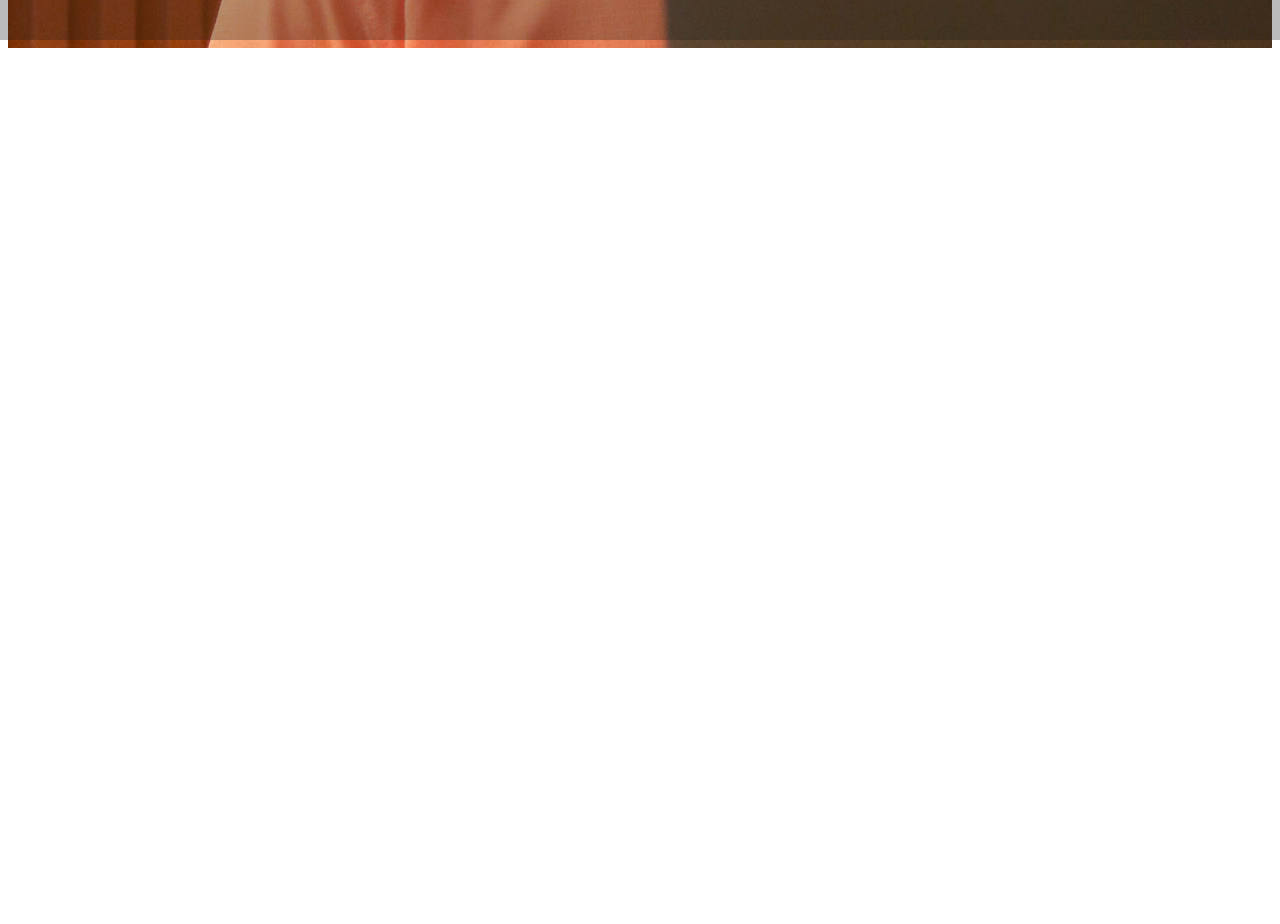
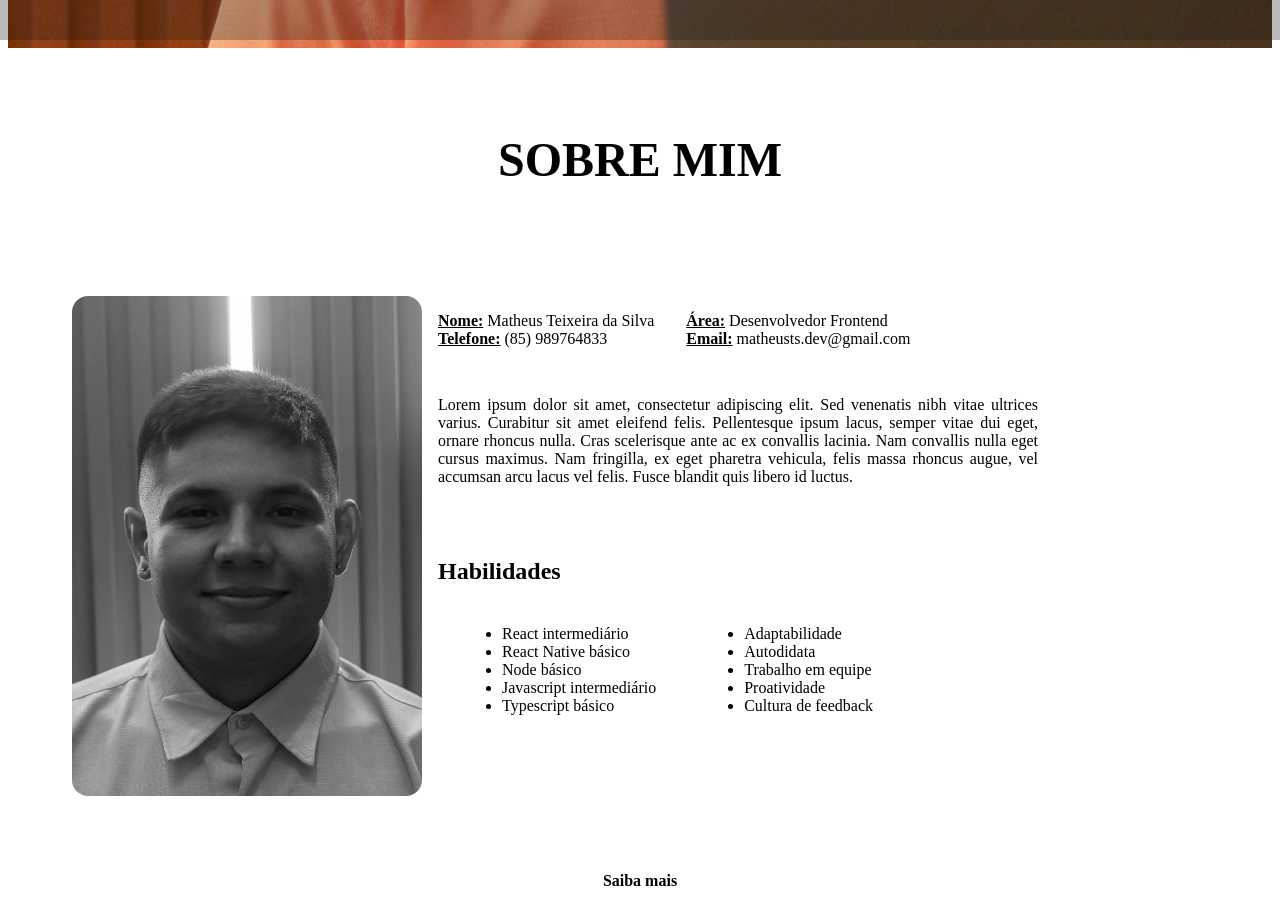
Before and after one commit to matheustsdev/portfolio, a Next.js app: page / in a window 1280 px wide. Shown: the part 760-1684 px from the top of the page. Before the commit the page ends 816 px from the top, so only its background shows below. Built offline with nearby package versions, Linux system fonts and the light colour scheme.

Commit message:
feat: about section

```diff
--- /dev/null
+++ b/src/components/AboutCard/index.tsx
@@ -0,0 +1,62 @@
+import Image from 'next/image';
+import styles from './styles.module.scss';
+
+export function AboutCard() {
+  return (
+    <div className={styles.aboutCard}>
+      <div className={styles.imgContainer}>
+        <Image src="/img/profile.jpg" alt="Profile photo of me" layout="fill" />
+      </div>
+      <div className={styles.aboutContent}>
+        <div className={styles.personalInfos}>
+          <div>
+            <div>
+              <span>Nome:</span>
+              <span> Matheus Teixeira da Silva</span>
+            </div>
+            <div>
+              <span>Telefone:</span>
+              <span> (85) 989764833</span>
+            </div>
+          </div>
+          <div>
+            <div>
+              <span>Área:</span>
+              <span> Desenvolvedor Frontend</span>
+            </div>
+            <div>
+              <span>Email:</span>
+              <span> matheusts.dev@gmail.com</span>
+            </div>
+          </div>
+        </div>
+        <p>
+          Lorem ipsum dolor sit amet, consectetur adipiscing elit. Sed venenatis nibh vitae ultrices varius. Curabitur
+          sit amet eleifend felis. Pellentesque ipsum lacus, semper vitae dui eget, ornare rhoncus nulla. Cras
+          scelerisque ante ac ex convallis lacinia. Nam convallis nulla eget cursus maximus. Nam fringilla, ex eget
+          pharetra vehicula, felis massa rhoncus augue, vel accumsan arcu lacus vel felis. Fusce blandit quis libero id
+          luctus.
+        </p>
+        <div className={styles.skills}>
+          <h3>Habilidades</h3>
+          <div>
+            <ul>
+              <li>React intermediário</li>
+              <li>React Native básico</li>
+              <li>Node básico</li>
+              <li>Javascript intermediário</li>
+              <li>Typescript básico</li>
+            </ul>
+            <ul>
+              <li>Adaptabilidade</li>
+              <li>Autodidata</li>
+              <li>Trabalho em equipe</li>
+              <li>Proatividade</li>
+              <li>Cultura de feedback</li>
+            </ul>
+          </div>
+        </div>
+      </div>
+    </div>
+  );
+}
--- /dev/null
+++ b/src/components/AboutCard/styles.module.scss
@@ -0,0 +1,75 @@
+.aboutCard {
+  display: flex;
+  gap: 1rem;
+
+  padding: 1.5rem;
+  width: 100%;
+  border-radius: 1rem;
+
+  background-color: #fff;
+
+  &:hover .imgContainer img {
+    filter: saturate(100%);
+  }
+
+  .imgContainer {
+    width: 350px;
+    height: 500px;
+
+    position: relative;
+
+    img {
+      border-radius: 1rem;
+      filter: saturate(0%);
+      transition: 0.2s ease-in-out filter;
+    }
+  }
+
+  .aboutContent {
+    padding: 1rem 0;
+
+    display: flex;
+    flex-direction: column;
+    gap: 2rem;
+
+    .personalInfos {
+      display: flex;
+      gap: 2rem;
+
+      div {
+        display: flex;
+        flex-direction: column;
+
+        div {
+          display: flex;
+          flex-direction: row;
+          gap: 0.25rem;
+
+          span:nth-child(odd) {
+            color: var(--orange-500);
+            text-decoration: underline;
+            font-weight: 600;
+          }
+        }
+      }
+    }
+  }
+
+  p {
+    width: 600px;
+    text-align: justify;
+  }
+
+  .skills {
+    h3 {
+      font-size: 1.5rem;
+      color: var(--orange-500);
+      font-weight: 600;
+    }
+    div {
+      display: flex;
+      gap: 3rem;
+      padding-left: 1.5rem;
+    }
+  }
+}
--- a/src/components/Button/styles.module.scss
+++ b/src/components/Button/styles.module.scss
@@ -8,6 +8,26 @@
   font-weight: bold;
 
   cursor: pointer;
+}
+
+.secondaryBtn {
+  font-size: 1rem;
+  padding: 0.75rem 1.5rem;
+  border-radius: 0.75rem;
+
+  background-color: transparent;
+  color: var(--orange-500);
+  border: 2px solid var(--orange-500);
+  font-weight: bold;
+
+  cursor: pointer;
+
+  transition: 0.2s ease-in-out all;
+
+  &:hover {
+    background-color: var(--orange-500);
+    color: var(--light-100);
+  }
 }
 
 .tertiaryBtn {
--- a/src/components/Header/index.tsx
+++ b/src/components/Header/index.tsx
@@ -8,7 +8,7 @@ export function Header() {
     <header className={styles.header}>
       <nav>
         <Link href="#">HOME</Link>
-        <Link href="#">SOBRE</Link>
+        <Link href="#about">SOBRE</Link>
         <Link href="#">PROJETOS</Link>
         <Link href="#">CONTATO</Link>
       </nav>
--- a/src/pages/home.module.scss
+++ b/src/pages/home.module.scss
@@ -1,4 +1,5 @@
-.heroContent {
+.homeSections {
+  .heroSection {
     padding: calc(6rem + 3.5rem) 0 0 2rem;
 
     color: var(--light-100);
@@ -23,3 +24,20 @@
       gap: 1.5rem;
     }
   }
+
+  .aboutSection {
+    display: flex;
+    justify-content: center;
+    align-items: center;
+    flex-direction: column;
+
+    padding: 2.5rem 4rem;
+    gap: 2.5rem;
+
+    h1 {
+      font-size: 3rem;
+      line-height: 4rem;
+      color: var(--orange-500);
+    }
+  }
+}
--- a/src/pages/index.tsx
+++ b/src/pages/index.tsx
@@ -1,3 +1,4 @@
+import { AboutCard } from '../components/AboutCard';
 import { BackgroundImage } from '../components/BackgroundImage';
 import { Button } from '../components/Button';
 import { Header } from '../components/Header';
@@ -6,10 +7,10 @@ import styles from './home.module.scss';
 
 export default function Home() {
   return (
-    <div>
+    <div className={styles.homeSections}>
       <Header />
       <BackgroundImage imgUrl="/img/hero.jpg">
-        <div className={styles.heroContent}>
+        <section id="home" className={styles.heroSection}>
           <h1>Matheus Teixeira</h1>
           <h2>Desenvolvedor Frontend</h2>
           <p>
@@ -23,8 +24,13 @@ export default function Home() {
             <Button>Sobre mim</Button>
             <Button category="tertiary">Contate-me</Button>
           </div>
-        </div>
+        </section>
       </BackgroundImage>
+      <section id="about" className={styles.aboutSection}>
+        <h1>SOBRE MIM</h1>
+        <AboutCard />
+        <Button category="secondary">Saiba mais</Button>
+      </section>
     </div>
   );
 }
--- a/src/styles/global.scss
+++ b/src/styles/global.scss
@@ -30,6 +30,7 @@
 body {
   background: var(--light-100);
   color: var(--black);
+  scroll-behavior: smooth;
 }
 
 body,
```
Lines whose indentation alone changed are shown as unchanged.
